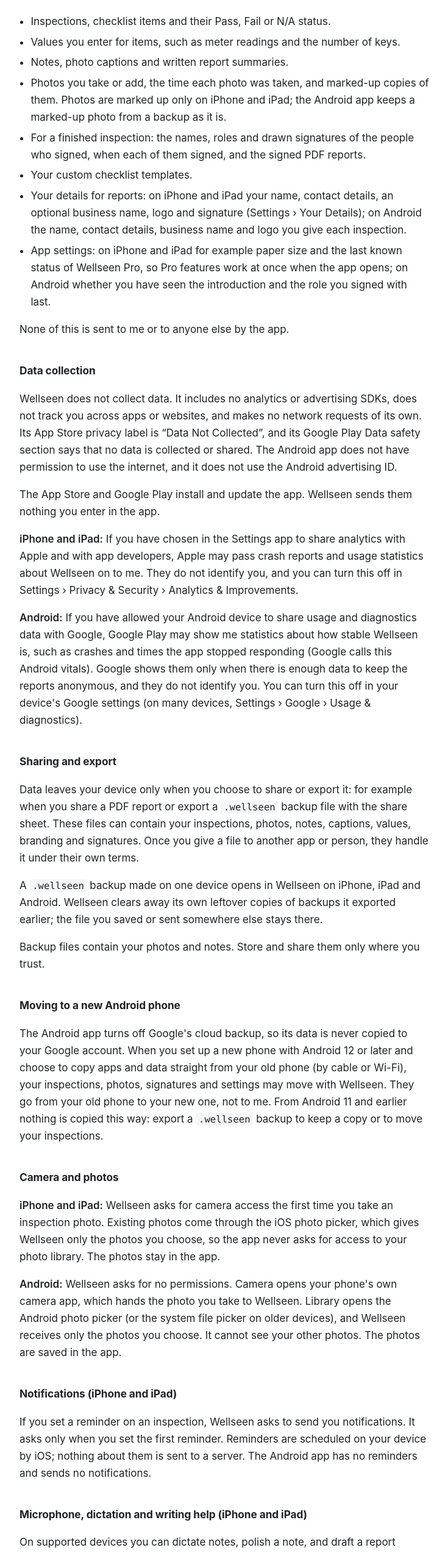
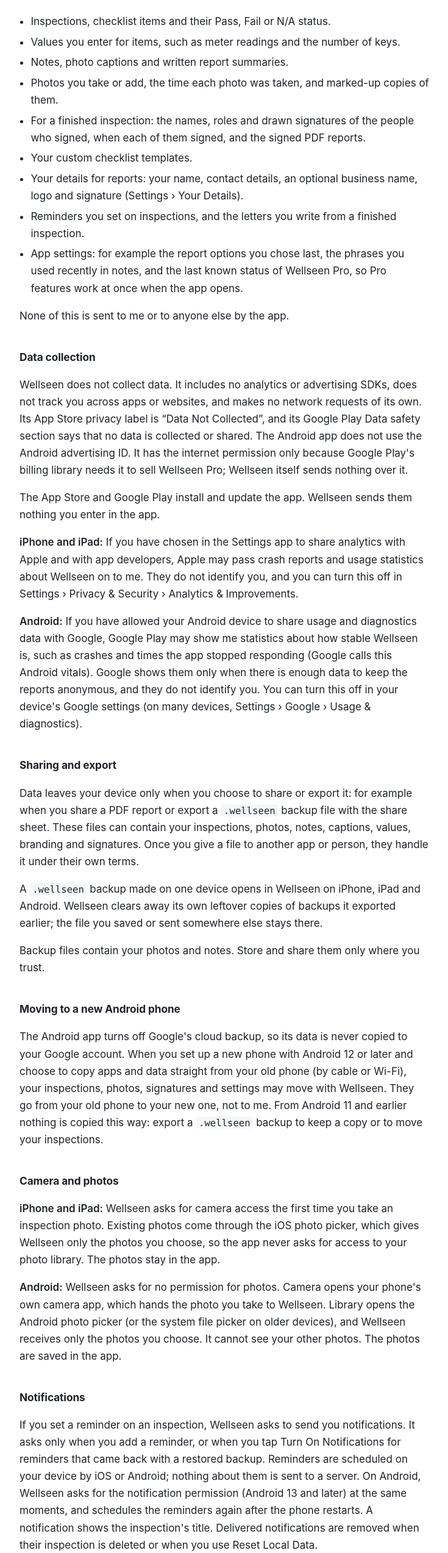
Before and after one commit to AndreasNE89/AndreasNE89.github.io, a plain HTML site: page wellseen/privacy.html in a window 1280 px wide. Shown: the part 883-3430 px from the top of the page at 61% size, without its empty margins (272-1007 px from the left). Drawn offline with Linux system fonts and the light colour scheme.

Commit message:
Wellseen privacy: Android Pro purchases, reminders, dictation (1.3.1)
Co-Authored-By: Claude Opus 5.5 <noreply@anthropic.com>

```diff
--- a/wellseen/privacy.html
+++ b/wellseen/privacy.html
@@ -110,16 +110,17 @@
   <li>Inspections, checklist items and their Pass, Fail or N/A status.</li>
   <li>Values you enter for items, such as meter readings and the number of keys.</li>
   <li>Notes, photo captions and written report summaries.</li>
-  <li>Photos you take or add, the time each photo was taken, and marked-up copies of them. Photos are marked up only on iPhone and iPad; the Android app keeps a marked-up photo from a backup as it is.</li>
+  <li>Photos you take or add, the time each photo was taken, and marked-up copies of them.</li>
   <li>For a finished inspection: the names, roles and drawn signatures of the people who signed, when each of them signed, and the signed PDF reports.</li>
   <li>Your custom checklist templates.</li>
-  <li>Your details for reports: on iPhone and iPad your name, contact details, an optional business name, logo and signature (Settings › Your Details); on Android the name, contact details, business name and logo you give each inspection.</li>
-  <li>App settings: on iPhone and iPad for example paper size and the last known status of Wellseen Pro, so Pro features work at once when the app opens; on Android whether you have seen the introduction and the role you signed with last.</li>
+  <li>Your details for reports: your name, contact details, an optional business name, logo and signature (Settings › Your Details).</li>
+  <li>Reminders you set on inspections, and the letters you write from a finished inspection.</li>
+  <li>App settings: for example the report options you chose last, the phrases you used recently in notes, and the last known status of Wellseen Pro, so Pro features work at once when the app opens.</li>
 </ul>
 <p>None of this is sent to me or to anyone else by the app.</p>
 
 <h2 id="collection">Data collection</h2>
-<p>Wellseen does not collect data. It includes no analytics or advertising SDKs, does not track you across apps or websites, and makes no network requests of its own. Its App Store privacy label is “Data Not Collected”, and its Google Play Data safety section says that no data is collected or shared. The Android app does not have permission to use the internet, and it does not use the Android advertising ID.</p>
+<p>Wellseen does not collect data. It includes no analytics or advertising SDKs, does not track you across apps or websites, and makes no network requests of its own. Its App Store privacy label is “Data Not Collected”, and its Google Play Data safety section says that no data is collected or shared. The Android app does not use the Android advertising ID. It has the internet permission only because Google Play's billing library needs it to sell Wellseen Pro; Wellseen itself sends nothing over it.</p>
 <p>The App Store and Google Play install and update the app. Wellseen sends them nothing you enter in the app.</p>
 <p><strong>iPhone and iPad:</strong> If you have chosen in the Settings app to share analytics with Apple and with app developers, Apple may pass crash reports and usage statistics about Wellseen on to me. They do not identify you, and you can turn this off in Settings › Privacy &amp; Security › Analytics &amp; Improvements.</p>
 <p><strong>Android:</strong> If you have allowed your Android device to share usage and diagnostics data with Google, Google Play may show me statistics about how stable Wellseen is, such as crashes and times the app stopped responding (Google calls this Android vitals). Google shows them only when there is enough data to keep the reports anonymous, and they do not identify you. You can turn this off in your device's Google settings (on many devices, Settings › Google › Usage &amp; diagnostics).</p>
@@ -134,18 +135,18 @@
 
 <h2 id="camera">Camera and photos</h2>
 <p><strong>iPhone and iPad:</strong> Wellseen asks for camera access the first time you take an inspection photo. Existing photos come through the iOS photo picker, which gives Wellseen only the photos you choose, so the app never asks for access to your photo library. The photos stay in the app.</p>
-<p><strong>Android:</strong> Wellseen asks for no permissions. Camera opens your phone's own camera app, which hands the photo you take to Wellseen. Library opens the Android photo picker (or the system file picker on older devices), and Wellseen receives only the photos you choose. It cannot see your other photos. The photos are saved in the app.</p>
+<p><strong>Android:</strong> Wellseen asks for no permission for photos. Camera opens your phone's own camera app, which hands the photo you take to Wellseen. Library opens the Android photo picker (or the system file picker on older devices), and Wellseen receives only the photos you choose. It cannot see your other photos. The photos are saved in the app.</p>
 
-<h2 id="notifications">Notifications (iPhone and iPad)</h2>
-<p>If you set a reminder on an inspection, Wellseen asks to send you notifications. It asks only when you set the first reminder. Reminders are scheduled on your device by iOS; nothing about them is sent to a server. The Android app has no reminders and sends no notifications.</p>
+<h2 id="notifications">Notifications</h2>
+<p>If you set a reminder on an inspection, Wellseen asks to send you notifications. It asks only when you add a reminder, or when you tap Turn On Notifications for reminders that came back with a restored backup. Reminders are scheduled on your device by iOS or Android; nothing about them is sent to a server. On Android, Wellseen asks for the notification permission (Android 13 and later) at the same moments, and schedules the reminders again after the phone restarts. A notification shows the inspection's title. Delivered notifications are removed when their inspection is deleted or when you use Reset Local Data.</p>
 
-<h2 id="microphone-dictation-and-writing-help-iphone-and-ipad">Microphone, dictation and writing help (iPhone and iPad)</h2>
+<h2 id="microphone-dictation-and-writing-help">Microphone, dictation and writing help</h2>
 <p>On supported devices you can dictate notes, polish a note, and draft a report summary. All of this runs on your device, using the speech recognition and language models built into iOS. Audio is not recorded or stored, and neither your speech nor your text is sent to any server. The first time you dictate, iOS may download its speech model for your language. Wellseen asks for microphone access only when you tap Dictate.</p>
-<p>The Android app has no dictation or writing help and never uses the microphone.</p>
+<p><strong>Android:</strong> On Android 12 and later, where the phone can recognise speech on the device, you can dictate notes. Wellseen asks for microphone access only when you tap Dictate. Speech is recognised by Android on the device; audio is not recorded or stored and is not sent anywhere by Wellseen. Android may download its speech model for your language the first time. Writing help on Android (polishing a note, a note from a photo, the report summary and wording a letter) would run only with the on-device model built into some Android phones (Gemini Nano through Android AICore), never a cloud model; the current version does not include it yet.</p>
 
-<h2 id="purchases">Purchases (iPhone and iPad)</h2>
+<h2 id="purchases">Purchases</h2>
 <p>Wellseen Pro is sold through Apple's in-app purchase system. Payment is handled by Apple under Apple's own terms and privacy policy. The app never sees your payment details or your Apple Account. It receives only the status of your purchase (which Pro plan is active and until when) from Apple on your device, and uses it to unlock Pro features. Nothing about your purchase is stored anywhere else or sent to me. Restore Purchases asks Apple for purchases already made with your Apple Account. Pro subscriptions follow Apple's standard <a href="https://www.apple.com/legal/internet-services/itunes/dev/stdeula/" rel="noreferrer">Licensed Application End User License Agreement</a>.</p>
-<p>The Android app is free and has no purchases.</p>
+<p><strong>Android:</strong> Wellseen Pro is sold through Google Play's billing system under your Google Account and Google's own terms and privacy policy. The app never sees your payment details. It asks Google Play on your device which Pro plan you have, keeps only the name of that plan on the device so Pro works at once when the app opens, and sends nothing about your purchase to me. There is no Wellseen account and no server.</p>
 
 <h2 id="keeping-your-data-safe">Keeping your data safe</h2>
 <p>Wellseen keeps its data in the app's private storage, which other apps cannot read, and your device's own lock and encryption protect it. A signed report is stored as it was signed and is not changed afterwards.</p>
```
